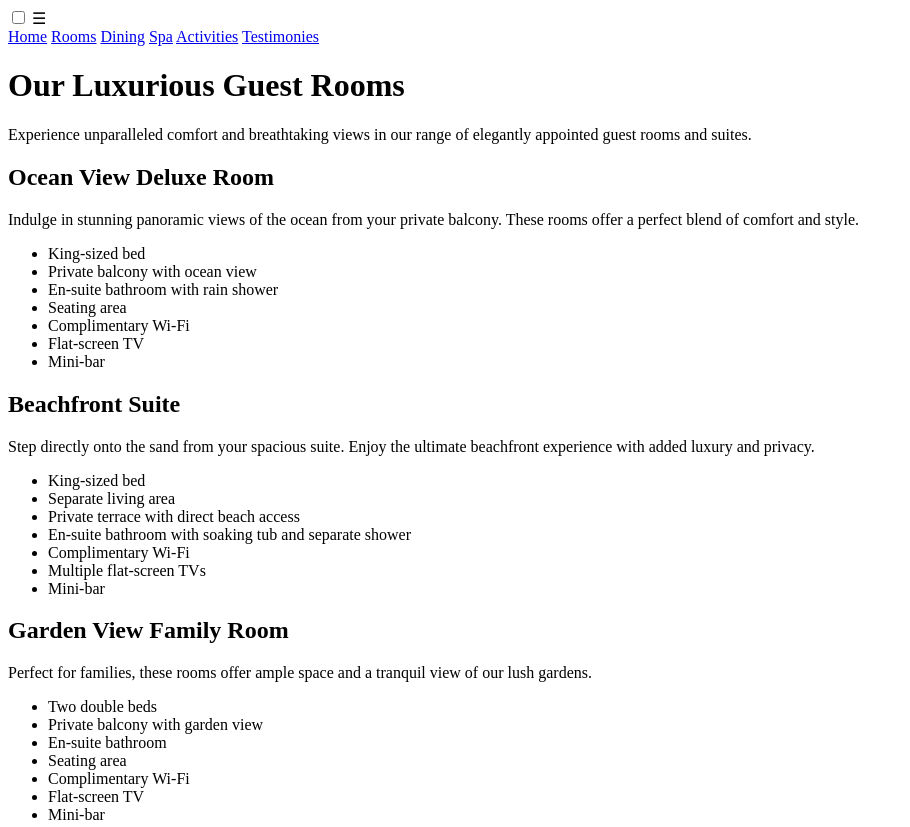
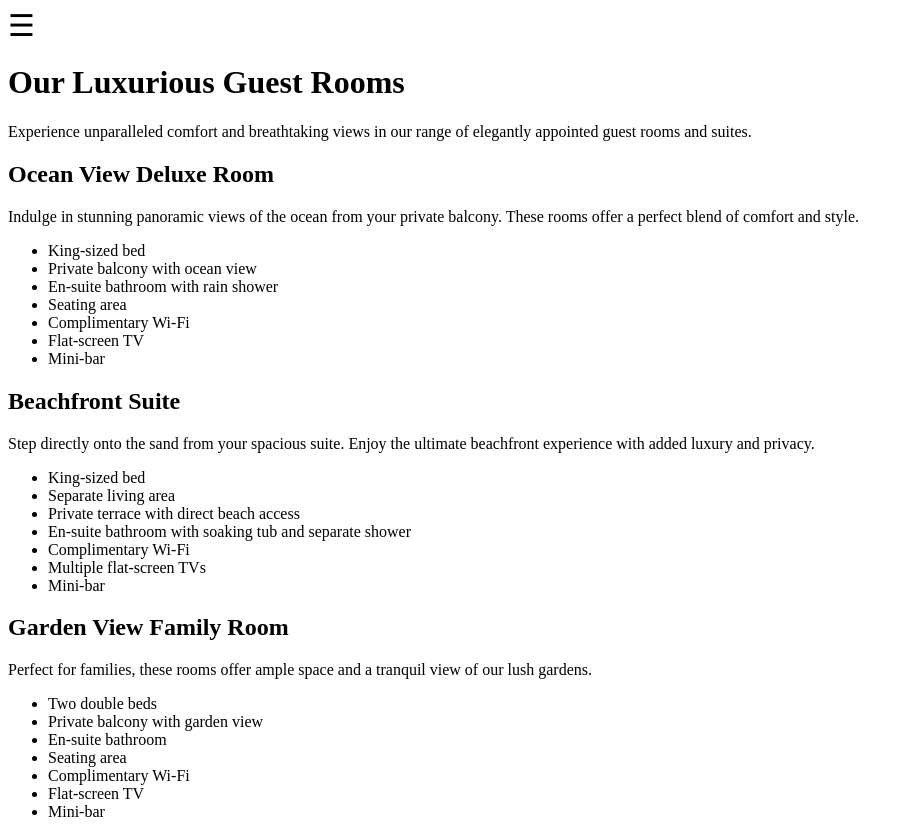
Before and after one commit to Leslie-Evangelista/CPRG-218-Final-Project, a plain HTML site: page pages/rooms.html in a window 1280 px wide. Shown: the top 827 px of the page, without its empty margins (0-910 px from the left). Drawn offline with Linux system fonts and the light colour scheme; files that its build step writes are made by us from their sources; the site is published under a folder, as on GitHub Pages, so addresses that start at the root find nothing.

Commit message:
Fixed the linking of pages and photos

```diff
--- a/pages/activities.html
+++ b/pages/activities.html
@@ -3,7 +3,7 @@
 <head>
   <meta charset="UTF-8">
   <title>Resort Homepage</title>
-  <link rel="stylesheet" href="/global.css">
+  <link rel="stylesheet" href="global.css">
 </head>
 <body>
   <nav class="hamburger-menu">
@@ -11,11 +11,11 @@
     <label for="menu-toggle" class="menu-icon">&#9776;</label>
     <div class="menu">
       <a href="/">Home</a>
-        <a href="./rooms.html">Rooms</a>
-        <a href="./dining.html">Dining</a>
-        <a href="./spa.html">Spa</a>
-        <a href="./activities.html">Activities</a>
-        <a href="./testimonies.html">Testimonies</a>
+      <a href="./pages/rooms.html">Rooms</a>
+      <a href="./pages/dining.html">Dining</a>
+      <a href="./pages/spa.html">Spa</a>
+      <a href="./pages/activities.html">Activities</a>
+      <a href="./pages/testimonies.html">Testimonies</a>
     </div>
   </nav>
     <h1>Activities</h1>
--- a/pages/rooms.html
+++ b/pages/rooms.html
@@ -3,7 +3,7 @@
 <head>
   <meta charset="UTF-8">
   <title>Rooms</title>
-  <link rel="stylesheet" href="/global.css">
+  <link rel="stylesheet" href="global.css">
 </head>
     <body>
         <nav class="hamburger-menu">
@@ -11,11 +11,11 @@
             <label for="menu-toggle" class="menu-icon">&#9776;</label>
             <div class="menu">
                 <a href="/">Home</a>
-                <a href="./rooms.html">Rooms</a>
-                <a href="./dining.html">Dining</a>
-                <a href="./spa.html">Spa</a>
-                <a href="./activities.html">Activities</a>
-                <a href="./testimonies.html">Testimonies</a>
+                <a href="./pages/rooms.html">Rooms</a>
+                <a href="./pages/dining.html">Dining</a>
+                <a href="./pages/spa.html">Spa</a>
+                <a href="./pages/activities.html">Activities</a>
+                <a href="./pages/testimonies.html">Testimonies</a>
                 </div>
         </nav>
         <!-- Room-page content-->
```
Also changed, not shown: pages/dining.html (+6 -6 lines), pages/spa.html (+7 -7 lines), pages/testimonies.html (+6 -6 lines). Lines whose indentation alone changed are shown as unchanged.
